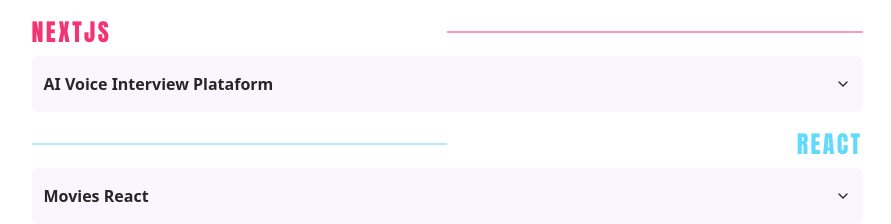
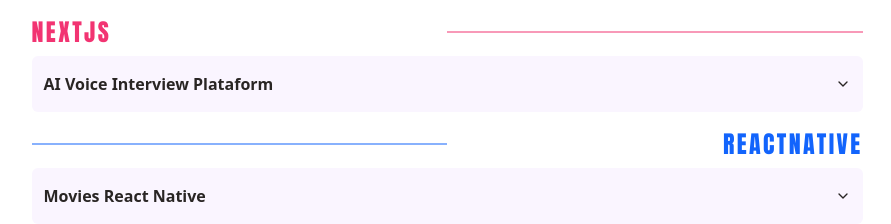
Before and after one commit to samuhlo/tiny-showcase, an Astro site: page / in a window 1280 px wide. Shown: the part 576-800 px from the top of the page, without its empty margins (193-1084 px from the left). Built offline with nearby package versions, Linux system fonts and the light colour scheme; Astro itself is replaced by a stand-in of ours.

Commit message:
new project + url fix

```diff
--- a/projects.json
+++ b/projects.json
@@ -21,14 +21,33 @@
       ]
     },
     {
+      "language": "reactnative",
+      "projects": [
+        {
+          "name": "Movies React Native",
+          "summary": "Proyecto de aprendizaje para React Native, usando Appwrite con sistema de registro / autentificacion y seleccion de idioma. Un proyecto donde poder buscar y ver detalles de películas utilizando la API de TMDB. Creado siguiendo el curso de JM Mastery",
+          "githubUrl": "https://github.com/samuhlo-training/movies-react-native",
+          "images": [
+            "project_images/moviesrn1.webp",
+            "project_images/moviesrn2.webp",
+            "project_images/moviesrn3.webp",
+            "project_images/moviesrn4.webp"
+          ]
+        }
+      ]
+    },
+    {
       "language": "react",
       "projects": [
         {
           "name": "Movies React",
-          "summary": "Este proyecto es una aplicación de películas construida con React y Vite para hacer un repaso de React. Proporciona una interfaz de usuario para buscar y ver detalles de películas utilizando la API de TMDB",
+          "summary": "Este proyecto es una aplicación de películas construida con React y Vite para hacer un repaso de React. Uso la base de datos de AppWrite. Proporciona una interfaz de usuario para buscar y ver detalles de películas utilizando la API de TMDB",
           "url": "https://movies-react-repaso.onrender.com/",
           "githubUrl": "https://github.com/samuhlo-training/movies-react",
-          "images": ["project_images/moviereact.webp"]
+          "images": [
+            "project_images/moviereact.webp",
+            "project_images/moviereact2.webp"
+          ]
         },
         {
           "name": "Fast Pizza",
--- a/src/components/Accordion.tsx
+++ b/src/components/Accordion.tsx
@@ -23,6 +23,7 @@
 // Mapeo de colores por lenguaje
 const languageColors: { [key: string]: string } = {
   react: "#61DBFB",
+  reactnative: "#1264FC",
   nodejs: "#3c873a",
   javascript: "#F0DB4F",
   astro: "#d929f0",
--- a/src/components/AccordionContentView.tsx
+++ b/src/components/AccordionContentView.tsx
@@ -43,7 +43,9 @@
             href={project.url}
             target="_blank"
             rel="noopener noreferrer"
-            className="text-stone-800 underline tracking-wider"
+            className={`text-stone-800 underline tracking-wider ${
+              project.url ? "" : "invisible"
+            }`}
           >
             <Button variant="linkHover2">
               Ver Proyecto <ArrowUpRight className="ml-2 mb-1 h-6 w-6" />
```
Also changed, not shown: public/project_images/moviesreact2.webp (added), public/project_images/moviesrn1.webp (added), public/project_images/moviesrn2.webp (added), public/project_images/moviesrn3.webp (added), public/project_images/moviesrn4.webp (added).
